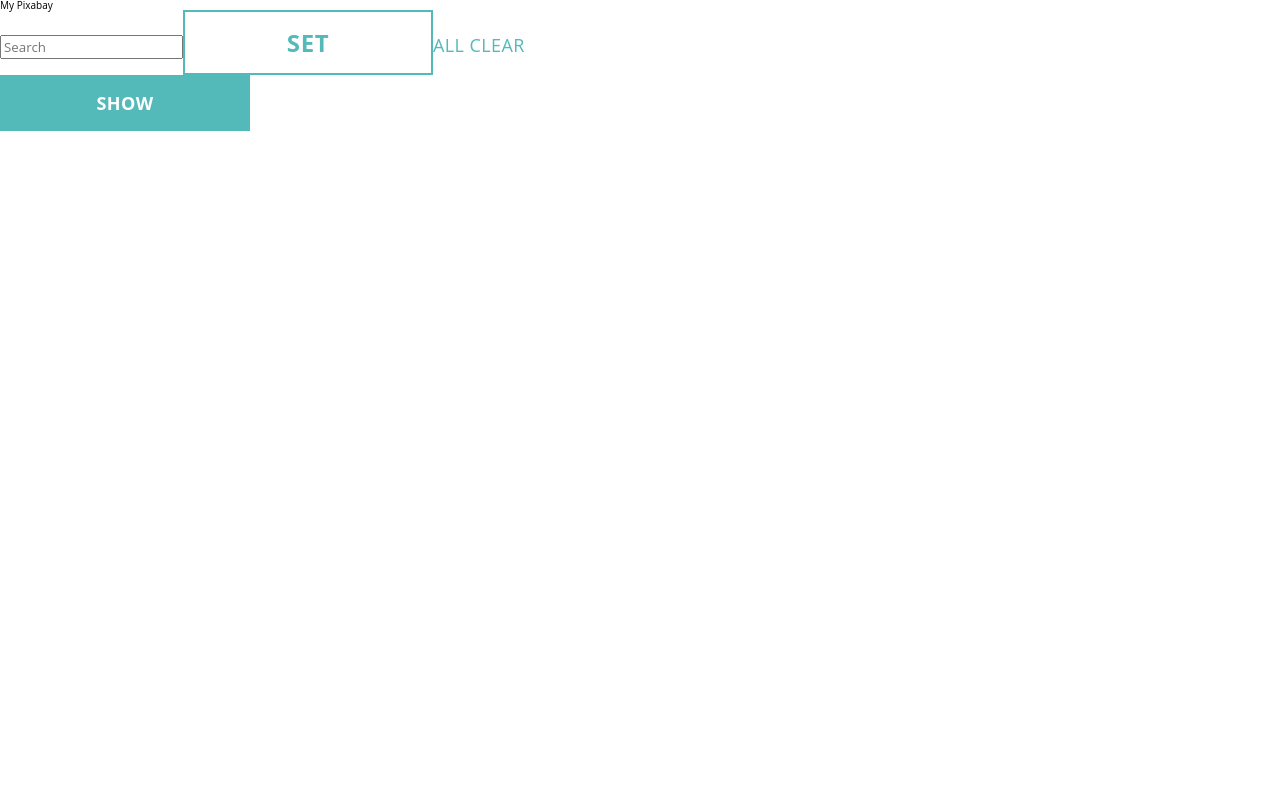
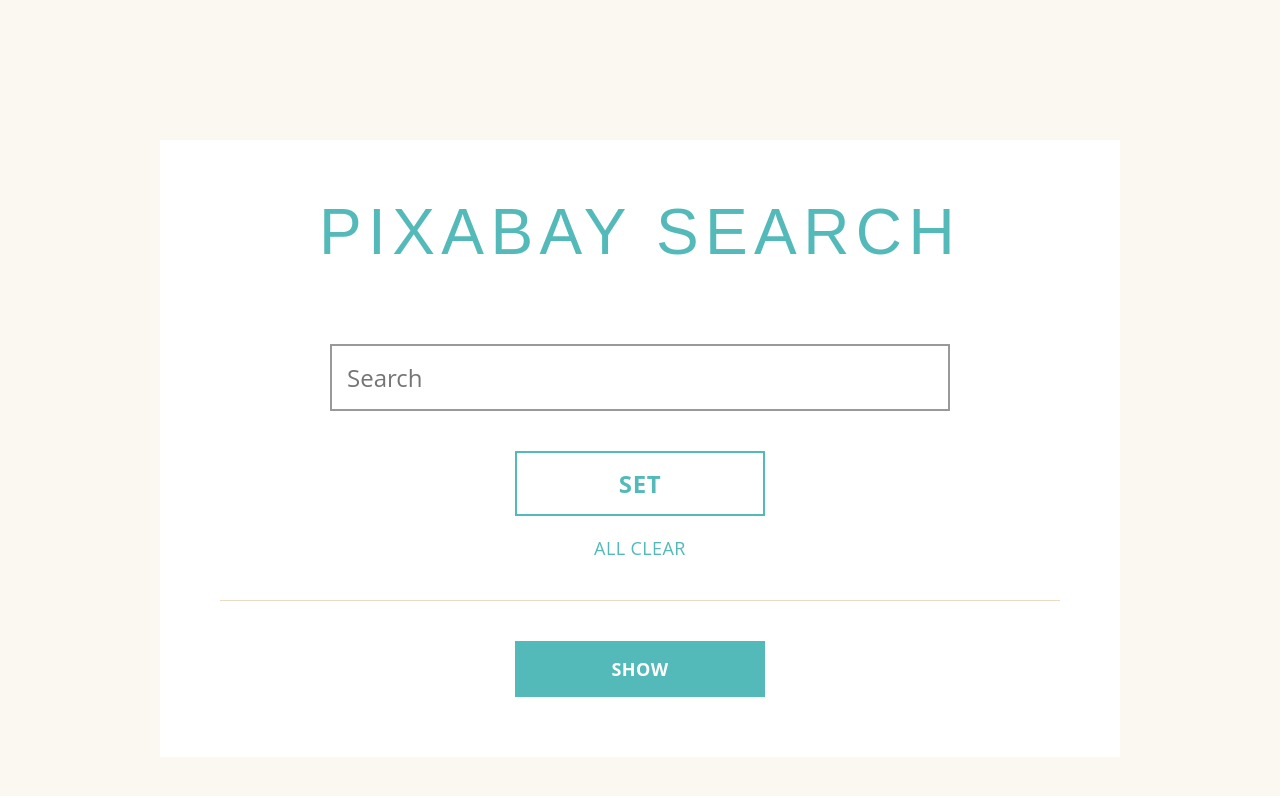
Before and after one commit to s-yoshiii/react-api-tutorial, a React (Create React App) app: page / in a window 1280 px wide. Shown: the top 796 px of the page. Built offline with nearby package versions, Linux system fonts and the light colour scheme.

Commit message:
入力画面のスタイリング

```diff
--- a/src/App.css
+++ /dev/null
@@ -1,3 +0,0 @@
-.container {
-  text-align: center;
-}
--- a/src/App.tsx
+++ b/src/App.tsx
@@ -1,11 +1,12 @@
 import React from "react";
-import { createGlobalStyle } from "styled-components";
+import styled, { createGlobalStyle } from "styled-components";
 import reset from "styled-reset";
 import useGallerySet from "./hooks/useGallerySet";
 import Button from "./component/Button";
 import Gallery from "./component/Gallery";
-import Setword from "./pages/Setwords";
-import Result from "./pages/Result";
+import { color } from "./utils/color";
+// import Setword from "./pages/Setwords";
+// import Result from "./pages/Result";
 
 const GlobalStyle = createGlobalStyle`
   ${reset}
@@ -71,7 +72,6 @@
   return (
     <>
       <GlobalStyle />
-      <div className="container">
       {isDisplay ? (
         <>
           <Gallery fetchData={fetchData} />
@@ -80,31 +80,99 @@
           </button>
         </>
       ) : (
-          <>
-            <h1>My Pixabay</h1>
+        <SContainer>
+          <SInner>
+            <Sheading>PIXABAY SEARCH</Sheading>
             <form
               onSubmit={(e) => {
                 handleSubmit(e);
               }}
             >
-              <input type="text" placeholder="Search" ref={ref} />
+              <SInputSection>
+                <SInputWrap>
+                  <SInput type="text" placeholder="Search" ref={ref} />
+                </SInputWrap>
+                <SButtonWrap>
                   <Button variant="outlined" type="submit">
                     SET
                   </Button>
-
+                </SButtonWrap>
+                <SButtonWrap>
                   <Button type="button" onClick={handleClear}>
                     ALL CLEAR
                   </Button>
+                </SButtonWrap>
+              </SInputSection>
             </form>
             <p>{searchWords.join(",")}</p>
             <Button variant="contained" type="button" onClick={handleDisplay}>
               SHOW
             </Button>
-          </>
+          </SInner>
+        </SContainer>
       )}
-      </div>
     </>
   );
 }
-
+const Sheading = styled.h1`
+  color: ${color.secondary};
+  font-family: "Montserrat", sans-serif;
+  font-weight: 400;
+  font-size: 64px;
+  letter-spacing: 0.1em;
+  margin-bottom: 80px;
+`;
+const SContainer = styled.div`
+  width: 100%;
+  min-height: 100vh;
+  position: relative;
+  background: transparent;
+  padding-top: 140px;
+  text-align: center;
+  &::after {
+    content: "";
+    display: block;
+    width: 100%;
+    height: 100%;
+    background: ${color.primary};
+    position: absolute;
+    top: 0;
+    left: 0;
+    right: 0;
+    bottom: 0;
+    z-index: -1;
+  }
+`;
+const SInner = styled.div`
+  background: #fff;
+  width: 960px;
+  margin: 0px auto;
+  padding: 60px;
+`;
+const SInputWrap = styled.div`
+  margin-bottom: 40px;
+`;
+const SInput = styled.input`
+  width: 620px;
+  padding: 15px;
+  border: 2px solid ${color.gray};
+  font-size: 24px;
+  outline: none;
+  transition: 0.3s ease;
+  &:focus,
+  &:active {
+    border-color: ${color.secondary};
+  }
+`;
+const SButtonWrap = styled.div`
+  margin-bottom: 20px;
+  &:last-child {
+    margin-bottom: 0;
+  }
+`;
+const SInputSection = styled.div`
+  padding-bottom: 40px;
+  margin-bottom: 40px;
+  border-bottom: 1px solid ${color.labelcolor};
+`;
 export default App;
--- a/src/index.css
+++ /dev/null
@@ -1,13 +0,0 @@
-body {
-  margin: 0;
-  font-family: -apple-system, BlinkMacSystemFont, 'Segoe UI', 'Roboto', 'Oxygen',
-    'Ubuntu', 'Cantarell', 'Fira Sans', 'Droid Sans', 'Helvetica Neue',
-    sans-serif;
-  -webkit-font-smoothing: antialiased;
-  -moz-osx-font-smoothing: grayscale;
-}
-
-code {
-  font-family: source-code-pro, Menlo, Monaco, Consolas, 'Courier New',
-    monospace;
-}
--- a/src/utils/color.ts
+++ b/src/utils/color.ts
@@ -4,4 +4,5 @@
   primary: "#FBF8F1",
   secondary: "#54BAB9",
   labelcolor: "#E9DAC1",
+  gray: "#999",
 };
```
Lines whose indentation alone changed are shown as unchanged.
